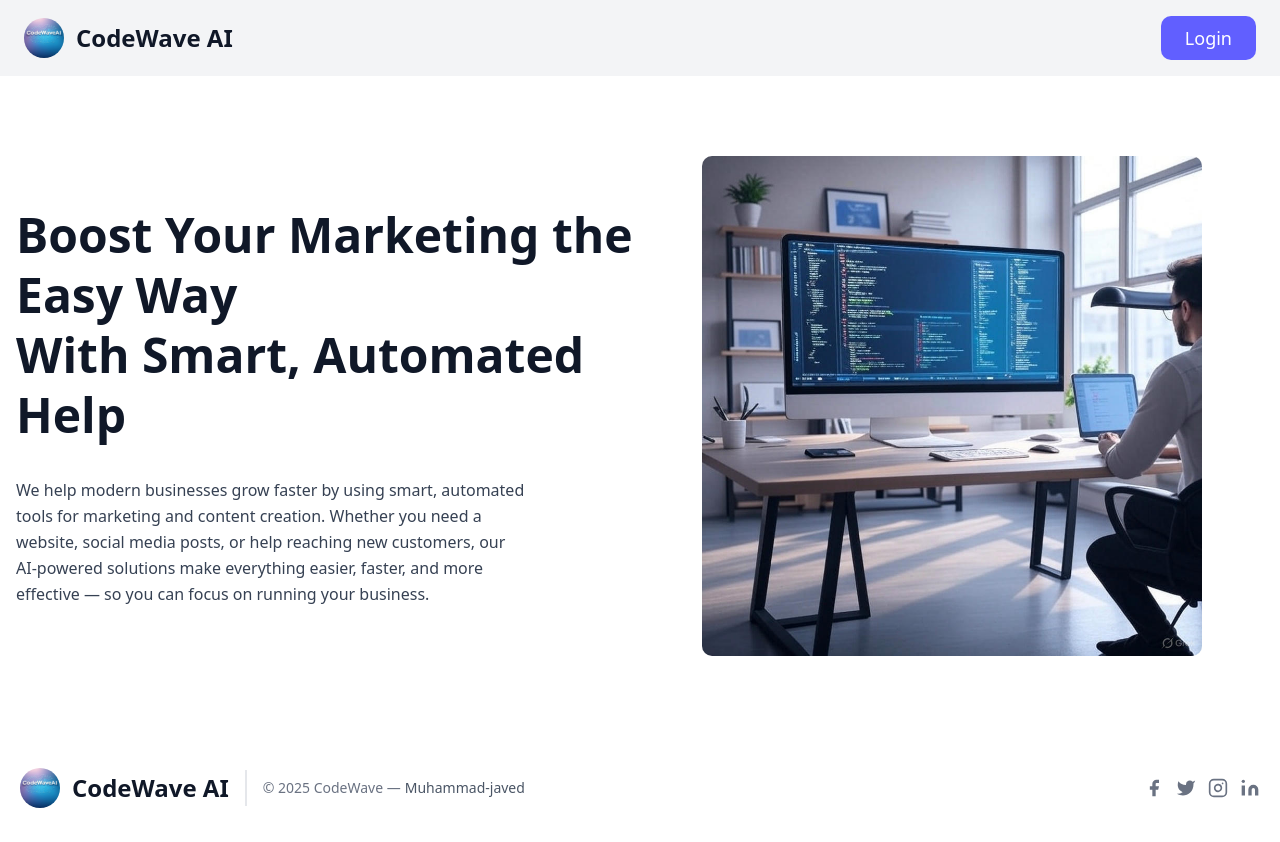
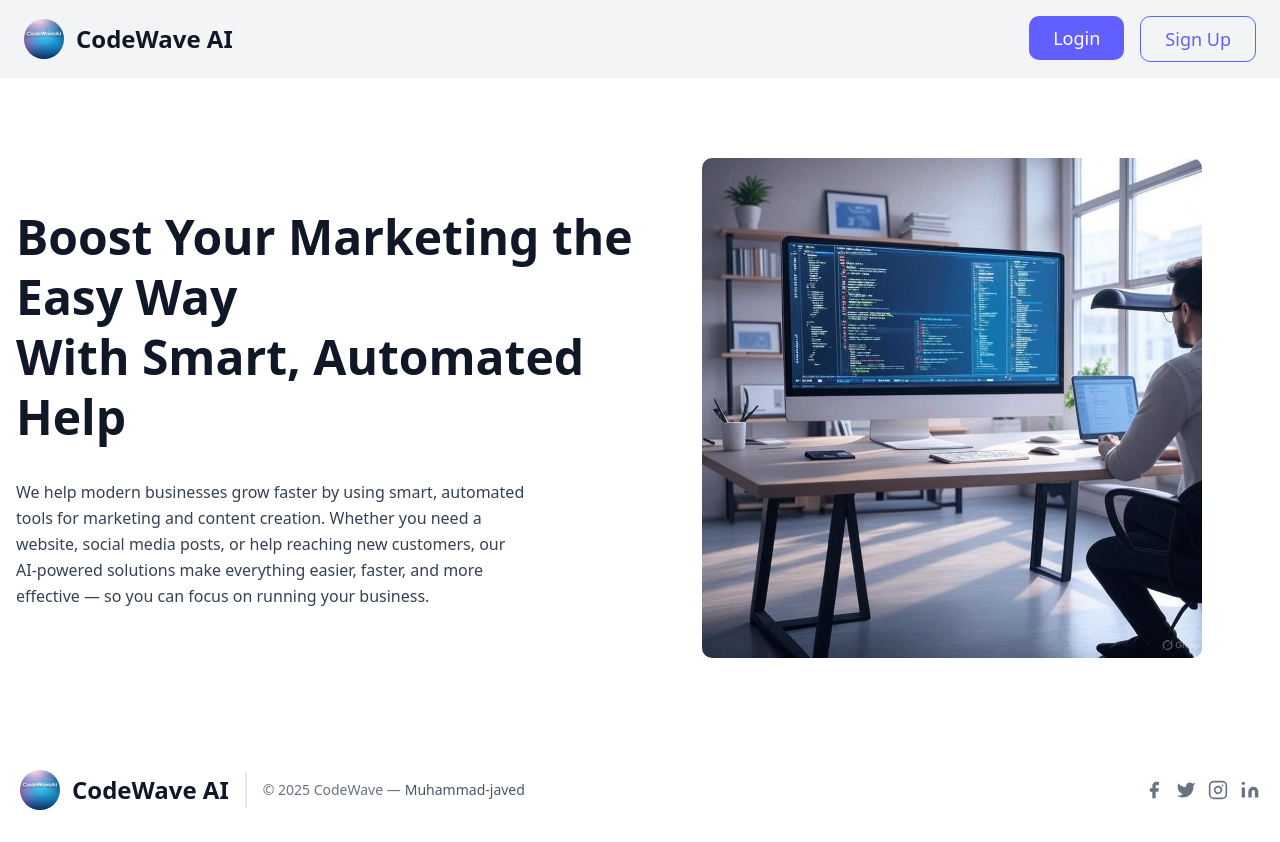
Before and after one commit to Muhammad-javed440/code-wave, a Next.js app: page / in a window 1280 px wide. Built offline with nearby package versions, Linux system fonts and the light colour scheme.

Commit message:
create a sign-up button

```diff
--- a/src/app/components/Name.tsx
+++ b/src/app/components/Name.tsx
@@ -26,11 +26,16 @@
           </Link>
         </div>
 
-        {/* Desktop Login Button */}
+        {/* Desktop Buttons */}
         <div className="hidden md:flex gap-4">
-          <Link href="/signin">
+          <Link href="/auth/signin">
             <button className="text-white bg-indigo-500 hover:bg-indigo-600 px-6 py-2 rounded-lg text-lg">
               Login
+            </button>
+          </Link>
+          <Link href="/auth/signup">
+            <button className="text-indigo-500 border border-indigo-500 hover:bg-indigo-100 px-6 py-2 rounded-lg text-lg">
+              Sign Up
             </button>
           </Link>
         </div>
@@ -45,10 +50,15 @@
 
       {/* Mobile Menu */}
       {isOpen && (
-        <div className="md:hidden px-6 pb-4">
-          <Link href="/signin">
+        <div className="md:hidden px-6 pb-4 flex flex-col gap-3">
+          <Link href="/auth/signin">
             <button className="w-full text-white bg-indigo-500 hover:bg-indigo-600 px-4 py-2 rounded-lg text-base">
               Login
+            </button>
+          </Link>
+          <Link href="/auth/signup">
+            <button className="w-full text-indigo-500 border border-indigo-500 hover:bg-indigo-100 px-4 py-2 rounded-lg text-base">
+              Sign Up
             </button>
           </Link>
         </div>
```
